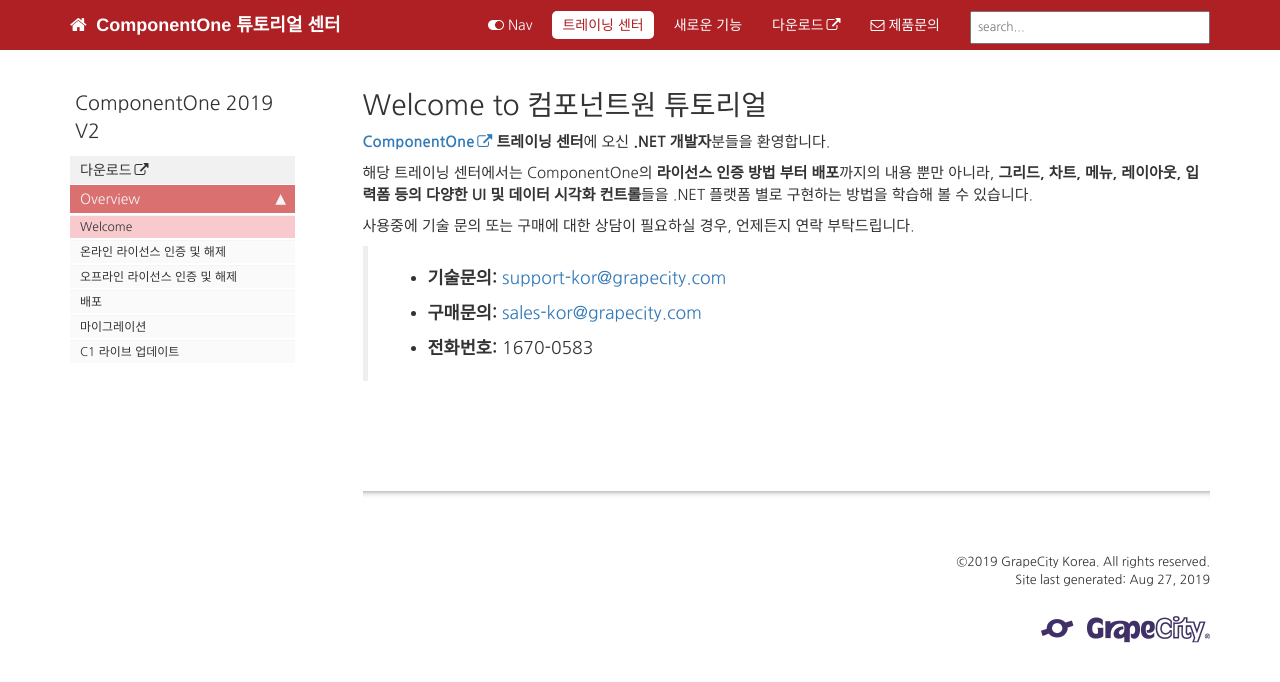
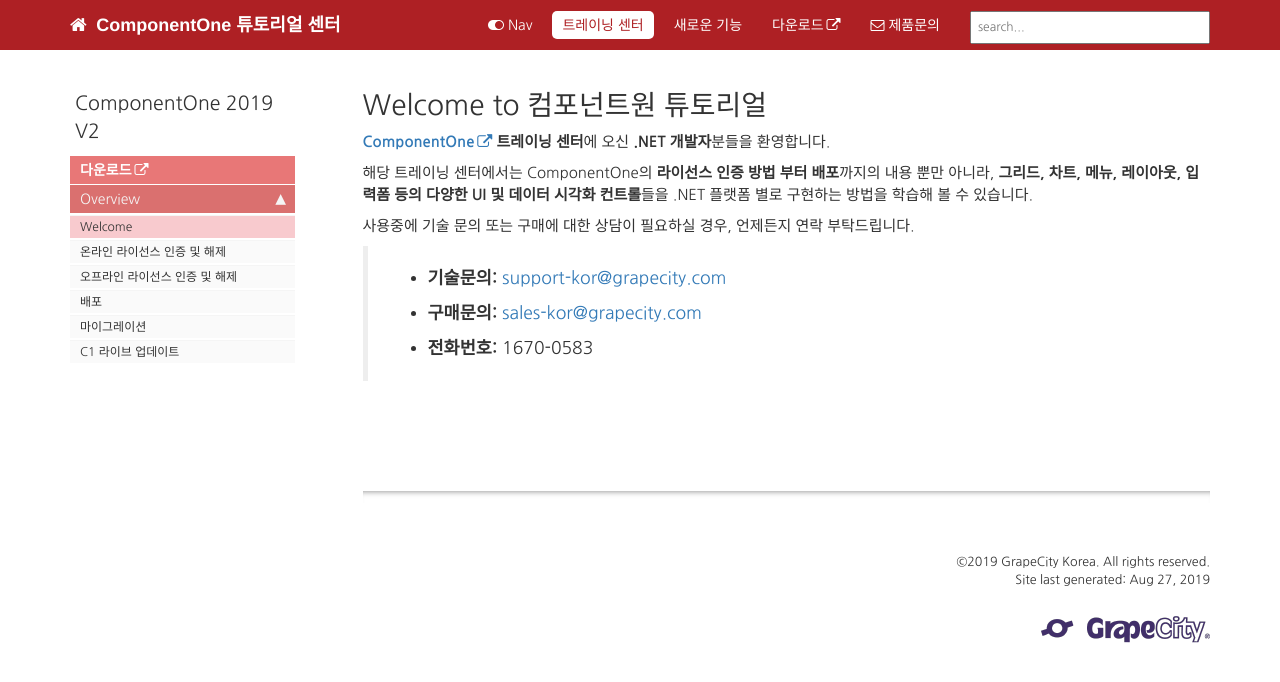
Before and after one commit to grapecity-korea/C1Training.github.io, a Jekyll site: the page built from index.md, in a window 1280 px wide. Shown: the top 682 px of the page. Built offline with Jekyll 4.4.1, drawn with Linux system fonts in a browser that asks for light colours; comment, search, counter and statistics services are not loaded.

Commit message:
Update theme-gck.css

```diff
--- a/css/theme-gck.css
+++ b/css/theme-gck.css
@@ -174,3 +174,9 @@ div#tg-sb-content h1 {
   bottom: 50px;
   cursor: pointer;
 }
+
+#download{
+  background-color: #e87777;
+  color: #fff;
+  font-weight: bold;
+}
```
